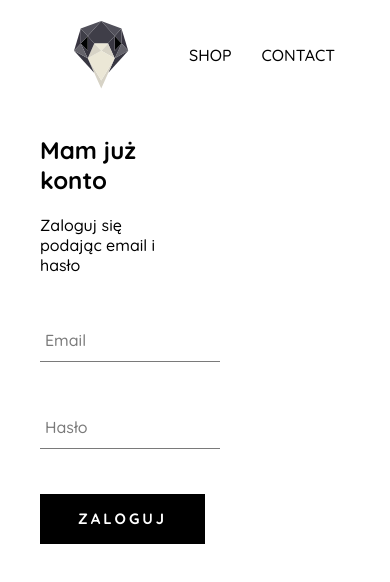
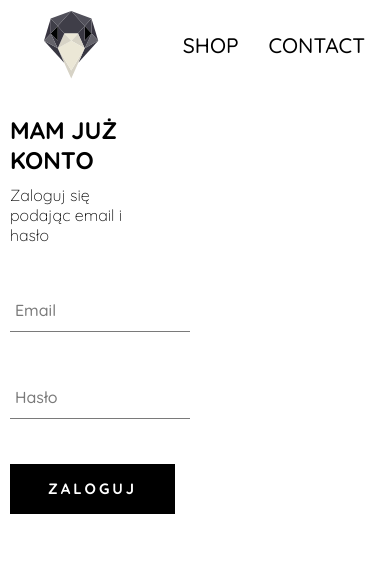
Before and after one commit to Elldrigar/Games-shop, a React (Create React App) app: page /signin in a window 390 px wide. Shown: the top 582 px of the page. Built offline with nearby package versions, Linux system fonts and the light colour scheme.

Commit message:
Add responsive styles

```diff
--- a/src/App.css
+++ b/src/App.css
@@ -7,3 +7,9 @@ a {
     text-decoration: none;
     color: #000000;
 }
+
+@media screen and (max-width: 900px) {
+    body {
+        padding: 10px 10px;
+    }
+}
--- a/src/components/header/header.scss
+++ b/src/components/header/header.scss
@@ -16,6 +16,10 @@
       top: 0;
       left: 0;
       height: 70px;
+      transition: all .5s;
+    }
+    .logo:hover {
+      height: 80px;
     }
   }
 
@@ -25,9 +29,13 @@
     display: flex;
     align-items: center;
     justify-content: flex-end;
+    font-size: 21px;
 
     .option {
       padding: 10px 15px;
     }
+    .option:hover {
+      border-bottom: 1px solid #000000;
+    }
   }
 }
--- a/src/components/menu-item/menu-item.scss
+++ b/src/components/menu-item/menu-item.scss
@@ -85,3 +85,12 @@
     }
   }
 }
+
+@media screen and (max-width: 900px) {
+  .menu-item {
+    min-width: 80%;
+    &.large {
+      height: 240px;
+    }
+  }
+}
--- a/src/components/sign-in/sign-in.jsx
+++ b/src/components/sign-in/sign-in.jsx
@@ -25,8 +25,8 @@ class SignIn extends React.Component {
   render() {
     return (
       <div className='sign-in'>
-        <h2>Mam już konto</h2>
-        <span>Zaloguj się podając email i hasło</span>
+        <h2 className='title'>Mam już konto</h2>
+        <span className='subtitle'>Zaloguj się podając email i hasło</span>
 
         <form onSubmit={this.handleSubmit}>
           <FormInput
--- a/src/components/sign-in/sign-in.scss
+++ b/src/components/sign-in/sign-in.scss
@@ -5,5 +5,10 @@
   align-items: flex-start;
   .title {
     margin: 10px 0;
+    font-weight: 700;
+    text-transform: uppercase;
+  }
+  .subtitle {
+    font-weight: 100;
   }
 }
--- a/src/pages/homepage/homepage.scss
+++ b/src/pages/homepage/homepage.scss
@@ -4,3 +4,8 @@
   align-items: center;
   padding: 20px 80px;
 }
+@media screen and (max-width: 900px) {
+  .homepage {
+    padding: 10px 5px;
+  }
+}
```
Also changed, not shown: src/components/directory/directory.scss (line endings or trailing spaces).
